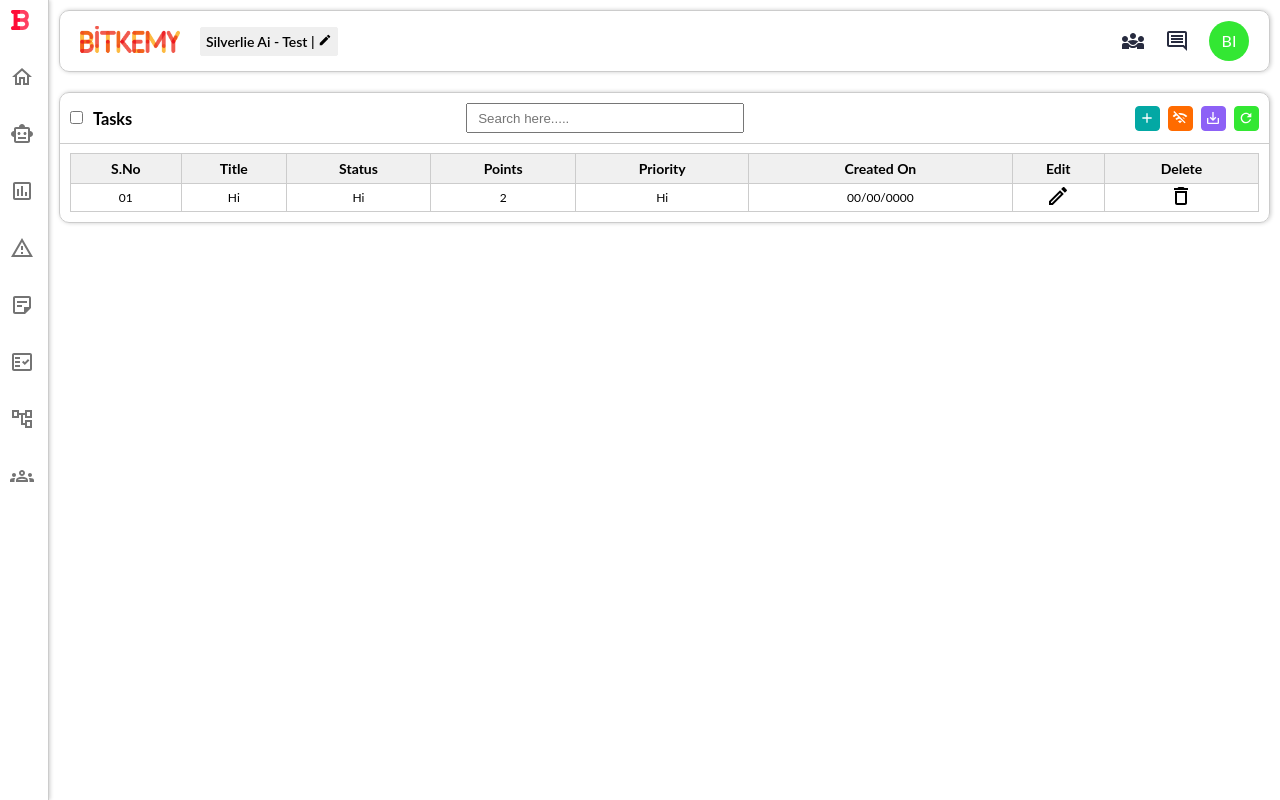
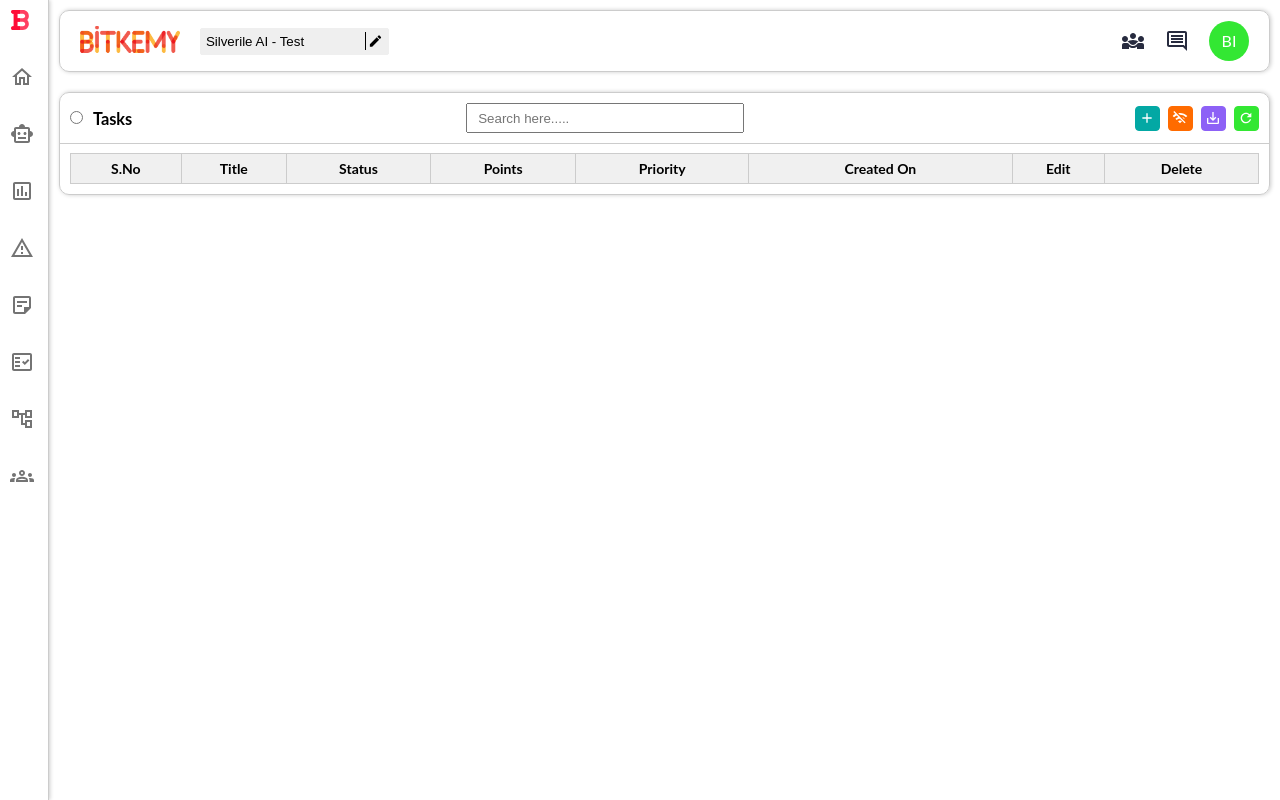
Before and after one commit to akula-harish/bitDynamicDB, a React (Vite) app: page / in a window 1280 px wide. Built offline with nearby package versions, Linux system fonts and the light colour scheme.

Commit message:
#5656 table data added

```diff
--- a/src/App.tsx
+++ b/src/App.tsx
@@ -1,12 +1,34 @@
 import BodyComp from './Components/Sidebar/Body/BodyComp'
 import SidebarComp from './Components/Sidebar/SidebarComp'
 import "./App.css"
+import { useState } from 'react';
 
 export default function App() {
+  const [formInputValue, setFormInputValue] = useState({
+    titleData: "",
+    pointsData: "",
+    statusData: "",
+    priorityData: "",
+  });
+
+  const [tableData, setTableData] = useState([]);
+  const handleChangeForm = (e: any) => {
+    setFormInputValue({...formInputValue, [e.target.name]: e.target.value});
+  };
+
+  const submitFormData = (e:any) => {
+    e.preventDefault();
+    console.log(formInputValue);
+    setTableData((previousData): any => [...previousData, formInputValue]);
+    setFormInputValue({titleData: "",  pointsData: "", statusData: "", priorityData: ""});
+  };
+
+            // ------------Parent Component------------
+
   return (
     <div style={{display: 'flex', verticalAlign: 'top'}}>
-      <SidebarComp/>
-      <BodyComp/>
+      <SidebarComp handleChangeForm = {handleChangeForm} submitFormData = {submitFormData} formInputValue = {formInputValue}/>
+      <BodyComp tableData = {tableData}/>
     </div>
   )
 }
--- a/src/Components/Header/Header.tsx
+++ b/src/Components/Header/Header.tsx
@@ -1,4 +1,4 @@
-import React from 'react'
+import React, { useState } from 'react'
 import logo from '../../assets/Logo.png'
 import "../../Components/Header/header.css"
 import EditIcon from '@mui/icons-material/Edit';
@@ -6,6 +6,10 @@ import Diversity3Icon from '@mui/icons-material/Diversity3';
 import CommentOutlinedIcon from '@mui/icons-material/CommentOutlined';
 
 export default function Header() {
+    const[inputEdit, setInputEdit] = useState("Silverile AI - Test");
+    const inputHandleEdit = (e:any) => {
+        setInputEdit(e.target.value)
+    }
   return (
     <>
         <ul className='header_main_list'>
@@ -18,7 +22,8 @@ export default function Header() {
                     </li>
                     <li>
                         <div className='edit_name'>
-                            <p>Silverlie Ai - Test | <EditIcon style={{fontSize: '14px'}}/></p>
+                            <input type='text' onChange={inputHandleEdit} value={inputEdit}/>
+                            <EditIcon style={{fontSize: '18px'}} className='edit_icon'/>
                         </div>
                     </li>
                 </ul>
--- a/src/Components/Header/header.css
+++ b/src/Components/Header/header.css
@@ -27,10 +27,20 @@
     padding-left: 20px;
 }
 .edit_name{
+    position: relative;
+}
+.edit_name>input{
     border: 1px solid #efefef;
     padding: 5px;
     background-color: #efefef;
     border-radius: 2px;
+}
+.edit_icon{
+    position: absolute;
+    right: 6px;
+    top: 4px;
+    border-left: 1.5px solid;
+    padding-left: 2px;
 }
 .header_second_list>li{
     display: inline-block;
--- a/src/Components/Sidebar/Body/BodyComp.tsx
+++ b/src/Components/Sidebar/Body/BodyComp.tsx
@@ -8,19 +8,20 @@ import RefreshOutlinedIcon from '@mui/icons-material/RefreshOutlined';
 import EditOutlinedIcon from '@mui/icons-material/EditOutlined';
 import DeleteOutlineOutlinedIcon from '@mui/icons-material/DeleteOutlineOutlined';
 
-export default function BodyComp() {
+export default function BodyComp(props: any) {
+  const {tableData} = props;
   return (
     <>
       <div className='body_main'>
           <div>
-            <Header/>
+            <Header />
           </div>
           <div className='body_table_main'>
             <ul className='body_table_title'>
               <li>
                 <ul className='body_table_title_left'>
                   <li>
-                    <input type='checkbox'/>
+                    <input type='radio'/>
                   </li>
                   <li>
                     <h3>Tasks</h3>
@@ -63,16 +64,20 @@ export default function BodyComp() {
                   </tr>
                 </thead>
                 <tbody>
-                  <tr>
-                    <td>01</td>
-                    <td>Hi</td>
-                    <td>Hi</td>
-                    <td>2</td>
-                    <td>Hi</td>
-                    <td>00/00/0000</td>
-                    <td><EditOutlinedIcon/></td>
-                    <td><DeleteOutlineOutlinedIcon/></td>
+                {tableData.map((item: any, index: any) => {
+                  return (
+                  <tr key={index}>
+                      <td>{index + 1}</td>
+                      <td>{item.titleData}</td>
+                      <td>{item.statusData}</td>
+                      <td>{item.pointsData}</td>
+                      <td>{item.priorityData}</td>
+                      <td>date</td>
+                      <td><EditOutlinedIcon/></td>
+                      <td><DeleteOutlineOutlinedIcon/></td>
                   </tr>
+                  );
+              })}
                 </tbody>
               </table>
             </div>
--- a/src/Components/Sidebar/SidebarComp.tsx
+++ b/src/Components/Sidebar/SidebarComp.tsx
@@ -13,7 +13,8 @@ import GroupsOutlinedIcon from '@mui/icons-material/GroupsOutlined';
 import AccountTreeOutlinedIcon from '@mui/icons-material/AccountTreeOutlined';
 import TaskComp from '../Task/TaskComp';
 
-export default function SidebarComp() {
+export default function SidebarComp(props: any) {
+    const {handleChangeForm, submitFormData, formInputValue } = props;
     const[navi, setNavi] = useState(false);
     const handleToggle = () => {
         setNavi(!navi)
@@ -93,7 +94,7 @@ export default function SidebarComp() {
                 }
             </ul>
         </div>
-        {toggleTask ? <TaskComp/> : <></>}
+        {toggleTask ? <TaskComp handleChangeForm = {handleChangeForm} submitFormData = {submitFormData} formInputValue={formInputValue}/> : <></>}
     </>
   )
 }
--- a/src/Components/Task/TaskComp.tsx
+++ b/src/Components/Task/TaskComp.tsx
@@ -4,37 +4,8 @@ import AspectRatioOutlinedIcon from '@mui/icons-material/AspectRatioOutlined';
 import CloseOutlinedIcon from '@mui/icons-material/CloseOutlined';
 import OpenInFullOutlinedIcon from '@mui/icons-material/OpenInFullOutlined';
 
-export default function TaskComp() {
-    const[titleData, setTitleData] = useState("");
-    const[pointsData, setPointsData] = useState("");
-    const[statusData, setStatusData] = useState("");
-    const[priorityData, setPriorityData] = useState("");
-    const[formData, setFormData] = useState([]);
-    console.log(formData)
-
-    const userDataObj =
-        {
-            titleData: titleData,
-            pointsData: pointsData,
-            statusData: statusData,
-            priorityData: priorityData,
-        }
-
-    const inputTitleData = (e:any) => {
-        setTitleData(e.target.value)
-    }
-    const inputPointsData = (e:any) => {
-        setPointsData(e.target.value)
-    }
-    const inputStatusData = (e:any) => {
-        setStatusData(e.target.value)
-    }
-    const inputPriorityData = (e:any) => {
-        setPriorityData(e.target.value)
-    }
-    const formSubmit = () => {
-        setFormData((previousForm):any => [...previousForm, userDataObj])
-    }
+export default function TaskComp(props: any) {
+    const {handleChangeForm, submitFormData, formInputValue } = props ;
   return (
     <div className='task_main'>
         <ul className='task_header_list'>
@@ -59,17 +30,17 @@ export default function TaskComp() {
                     <ul className='form_list_one'>
                         <li>
                             <label>TASK Title*</label>
-                            <input type='text' onChange={inputTitleData}/>
+                            <input type='text' name="titleData" value={formInputValue.titleData} onChange={handleChangeForm}/>
                         </li>
                         <li>
                             <label>Points*</label>
-                            <input type='number' onChange={inputPointsData}/>
+                            <input type='number' name="pointsData" value={formInputValue.pointsData} onChange={handleChangeForm}/>
                         </li>
                     </ul>
                     <ul className='form_list_two'>
                         <li>
                             <label>Status*</label>
-                            <select onChange={inputStatusData}>
+                            <select name="statusData" value={formInputValue.statusData} onChange={handleChangeForm}>
                                 <option value='none'>-Select-</option>
                                 <option>Completed</option>
                                 <option>Progress</option>
@@ -77,7 +48,7 @@ export default function TaskComp() {
                         </li>
                         <li>
                             <label>Priority*</label>
-                            <select onChange={inputPriorityData}>
+                            <select name="priorityData" value={formInputValue.priorityData} onChange={handleChangeForm}>
                                 <option value='none'>-Select-</option>
                                 <option>Yes</option>
                                 <option>No</option>
@@ -90,7 +61,7 @@ export default function TaskComp() {
                     </div>
                     <div className='buttons_main'>
                         <button>Cancel</button>
-                        <button onClick={formSubmit}>Save</button>
+                        <button onClick={submitFormData}>Save</button>
                     </div>
                 </form>
             </div>
```
